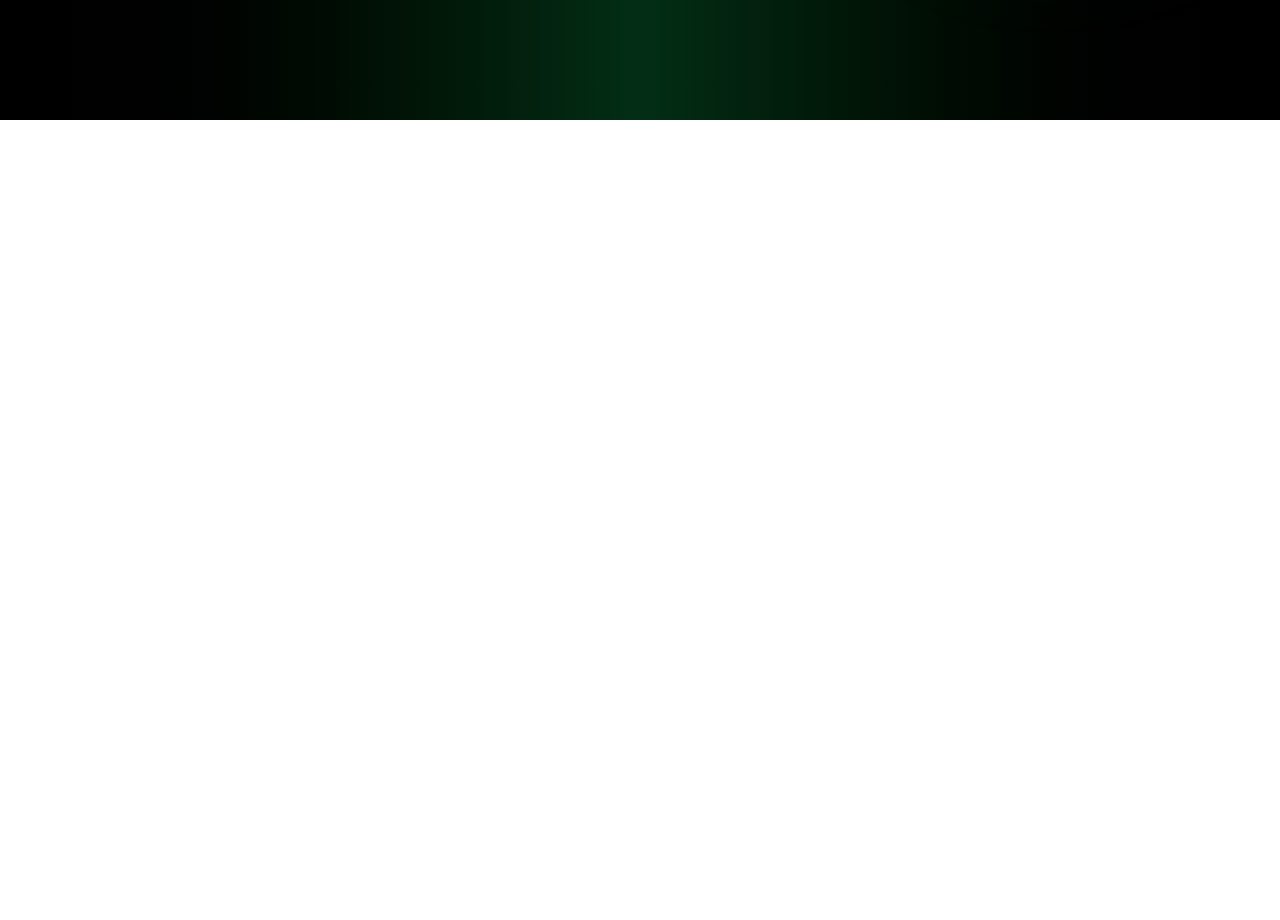
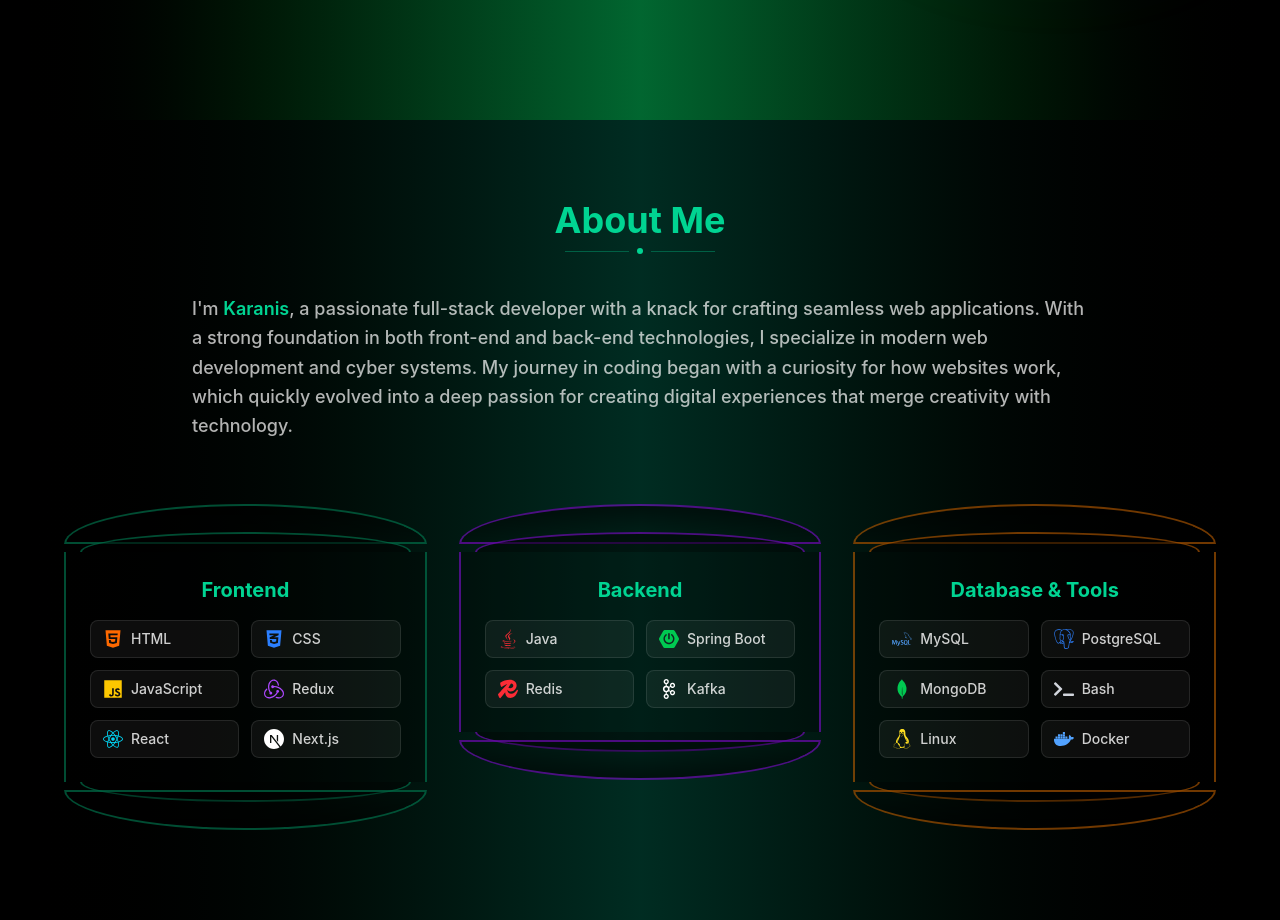
Before and after one commit to Bonfacek/dev-portfolio, a React (Vite) app: page / in a window 1280 px wide. Shown: the part 680-1600 px from the top of the page. Before the commit the page ends 800 px from the top, so only its background shows below. Built offline with nearby package versions, Linux system fonts and the light colour scheme.

Commit message:
about v-1

```diff
--- a/package.json
+++ b/package.json
@@ -12,7 +12,8 @@
   "dependencies": {
     "@tailwindcss/postcss": "^4.2.2",
     "react": "^19.2.4",
-    "react-dom": "^19.2.4"
+    "react-dom": "^19.2.4",
+    "react-icons": "^5.6.0"
   },
   "devDependencies": {
     "@eslint/js": "^9.39.4",
--- a/src/App.tsx
+++ b/src/App.tsx
@@ -2,6 +2,7 @@
 import React, { useEffect, useState } from 'react';
 import Header from './components/Header';
 import Hero from './components/Hero';
+import About from './components/About';
 import './App.css';
 
 function App() {
@@ -34,6 +35,7 @@
     <div className="bg-black dark:bg-black-900">
       <Header activeSection={activeSection} />
       <Hero />
+      <About />
 
     </div>
   );
--- a/src/components/About.tsx
+++ b/src/components/About.tsx
@@ -0,0 +1,139 @@
+import React from "react"
+import { FaHtml5, FaCss3Alt, FaJs, FaReact, FaJava, FaDocker, FaLinux } from "react-icons/fa"
+import { SiRedux, SiNextdotjs, SiSpringboot, SiRedis, SiApachekafka, SiMysql, SiPostgresql, SiMongodb } from "react-icons/si"
+import { FaTerminal } from "react-icons/fa"
+
+const frontendSkills = [
+  { name: "HTML", icon: <FaHtml5 className="text-orange-500" size={20} /> },
+  { name: "CSS", icon: <FaCss3Alt className="text-blue-500" size={20} /> },
+  { name: "JavaScript", icon: <FaJs className="text-yellow-400" size={20} /> },
+  { name: "Redux", icon: <SiRedux className="text-purple-500" size={20} /> },
+  { name: "React", icon: <FaReact className="text-cyan-400" size={20} /> },
+  { name: "Next.js", icon: <SiNextdotjs className="text-white" size={20} /> },
+]
+
+const backendSkills = [
+  { name: "Java", icon: <FaJava className="text-red-500" size={20} /> },
+  { name: "Spring Boot", icon: <SiSpringboot className="text-green-500" size={20} /> },
+  { name: "Redis", icon: <SiRedis className="text-red-500" size={20} /> },
+  { name: "Kafka", icon: <SiApachekafka className="text-white" size={20} /> },
+]
+
+const dbSkills = [
+  { name: "MySQL", icon: <SiMysql className="text-blue-400" size={20} /> },
+  { name: "PostgreSQL", icon: <SiPostgresql className="text-blue-500" size={20} /> },
+  { name: "MongoDB", icon: <SiMongodb className="text-green-500" size={20} /> },
+  { name: "Bash", icon: <FaTerminal className="text-gray-300" size={20} /> },
+  { name: "Linux", icon: <FaLinux className="text-yellow-300" size={20} /> },
+  { name: "Docker", icon: <FaDocker className="text-blue-400" size={20} /> },
+]
+
+interface ScrollCardProps {
+  title: string
+  skills: { name: string; icon: React.ReactNode }[]
+  color: string
+}
+
+function ScrollCard({ title, skills, color }: ScrollCardProps) {
+  return (
+    <div className="flex-1 flex flex-col min-w-[200px]">
+
+      {/* Top curl — outer */}
+      <div
+        className={`h-10 border-2 ${color} bg-gradient-to-b from-black/60 to-black/20`}
+        style={{ borderRadius: "50% 50% 0 0 / 100% 100% 0 0" }}
+      />
+      {/* Top curl — inner shadow */}
+      <div
+        className={`h-5 -mt-3 mx-4 border-t-2 border-x-2 ${color} bg-black/50`}
+        style={{ borderRadius: "50% 50% 0 0 / 100% 100% 0 0" }}
+      />
+
+      {/* Body */}
+      <div className={`border-x-2 ${color} bg-black/30 px-6 py-6`}>
+        <h3 className="text-xl font-bold text-emerald-400 text-center mb-4">
+          {title}
+        </h3>
+        <div className="grid grid-cols-2 gap-3">
+          {skills.map((skill) => (
+            <div
+              key={skill.name}
+              className="flex items-center gap-2 px-3 py-2 rounded-lg bg-white/5 border border-white/10 hover:border-emerald-500/40 hover:bg-emerald-900/20 transition-all duration-200"
+            >
+              {skill.icon}
+              <span className="text-white/80 text-sm font-medium">
+                {skill.name}
+              </span>
+            </div>
+          ))}
+        </div>
+      </div>
+
+      {/* Bottom curl — inner shadow */}
+      <div
+        className={`h-5 mx-4 -mb-3 border-b-2 border-x-2 ${color} bg-black/50`}
+        style={{ borderRadius: "0 0 50% 50% / 0 0 100% 100%" }}
+      />
+      {/* Bottom curl — outer */}
+      <div
+        className={`h-10 border-2 ${color} bg-gradient-to-t from-black/60 to-black/20`}
+        style={{ borderRadius: "0 0 50% 50% / 0 0 100% 100%" }}
+      />
+
+    </div>
+  )
+}
+
+const About: React.FC = () => {
+  return (
+    <section
+      id="about"
+      className="min-h-screen flex flex-col items-center justify-start bg-gradient-to-r from-black via-emerald-950 to-black px-4 lg:px-10 py-20"
+    >
+      {/* Heading */}
+      <div className="text-center mb-10">
+        <h2 className="text-4xl font-bold text-emerald-400 mb-2">About Me</h2>
+        <div className="flex items-center justify-center gap-2 mt-2">
+          <div className="h-px w-16 bg-emerald-800" />
+          <div className="w-1.5 h-1.5 rounded-full bg-emerald-400" />
+          <div className="h-px w-16 bg-emerald-800" />
+        </div>
+      </div>
+
+      {/* Bio */}
+      <div className="max-w-4xl w-full mb-16">
+        <p className="text-white/70 text-lg leading-relaxed font-medium">
+          I'm{" "}
+          <span className="text-emerald-400 font-semibold">Karanis</span>, a
+          passionate full-stack developer with a knack for crafting seamless web
+          applications. With a strong foundation in both front-end and back-end
+          technologies, I specialize in modern web development and cyber systems.
+          My journey in coding began with a curiosity for how websites work,
+          which quickly evolved into a deep passion for creating digital
+          experiences that merge creativity with technology.
+        </p>
+      </div>
+
+      {/* Scroll Cards */}
+      <div className="flex flex-col lg:flex-row gap-8 w-full max-w-6xl mx-auto">
+        <ScrollCard
+          title="Frontend"
+          skills={frontendSkills}
+          color="border-emerald-600/50"
+        />
+        <ScrollCard
+          title="Backend"
+          skills={backendSkills}
+          color="border-purple-600/50"
+        />
+        <ScrollCard
+          title="Database & Tools"
+          skills={dbSkills}
+          color="border-amber-600/50"
+        />
+      </div>
+    </section>
+  )
+}
+
+export default About
--- a/src/components/Header.tsx
+++ b/src/components/Header.tsx
@@ -58,7 +58,7 @@
           ? ' dark:bg-gray-900/90 backdrop-blur-md shadow-lg'
           : 'bg-transparent'
       }`}>
-        <nav className="mx-auto px-4 lg:px-8 flex items-center justify-between h-20 bg-linear-to-r from-black via-green-800 to-black">
+        <nav className="mx-auto px-4 lg:px-8 flex items-center justify-between h-20 bg-linear-to-r from-black via-green-600 to-black">
 
           {/* Logo */}
           <div
--- a/src/components/Hero.tsx
+++ b/src/components/Hero.tsx
@@ -4,9 +4,9 @@
   return (
     <section
       id="home"
-      className="min-h-screen flex items-center bg-gradient-to-r from-black via-green-950 to-black px-4 lg:px-8"
+      className="min-h-screen flex items-center bg-linear-to-r from-black via-green-800 to-black px-4 lg:px-0"
     >
-      <div className="flex flex-col md:flex-row items-center justify-between w-full max-w-6xl mx-auto gap-12">
+      <div className="flex flex-col md:flex-row items-center justify-between w-full max-w-6xl mx-auto gap-8">
 
         {/* Left — Text */}
         <div className="flex flex-col items-start max-w-xl">
```
Also changed, not shown: 1 other file (tests, documents, lock files or other folders).
